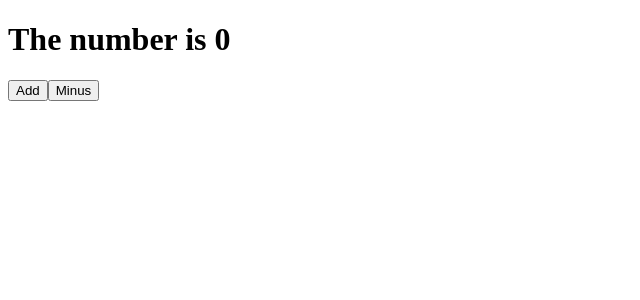
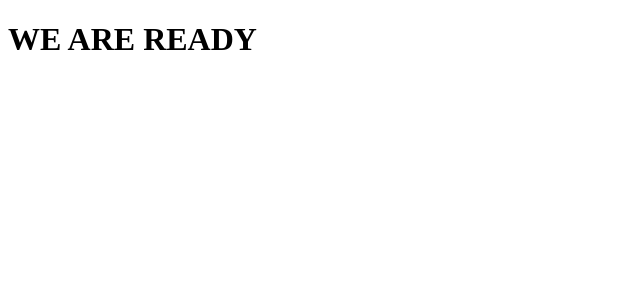
Before and after one commit to move-geun/movie_app_2021, a React (Create React App) app: page / in a window 1280 px wide. Shown: the top 300 px of the page, without its empty margins (0-640 px from the left). Built offline with nearby package versions, Linux system fonts and the light colour scheme.

Commit message:
컴포넌트 라이프 사이클에 따른, didMount 설정과 셋타임아웃 설정

```diff
--- a/src/App.js
+++ b/src/App.js
@@ -2,20 +2,19 @@
 
 class App extends React.Component {
   state = {
-    count: 0,
+    isLoading: true,
   };
-  add = () => {
-    console.log("Add");
-  };
-  minus = () => {
-    console.log("minus");
-  };
+  componentDidMount() {
+    setTimeout(() => {
+      this.setState({ isLoading: false });
+    }, 3000);
+  }
+
   render() {
+    const { isLoading } = this.state;
     return (
       <div>
-        <h1>The number is {this.state.count}</h1>
-        <button onClick={this.add}>Add</button>
-        <button onClick={this.minus}>Minus</button>
+        <h1> {isLoading ? "Loading..." : "WE ARE READY"}</h1>
       </div>
     );
   }
```
